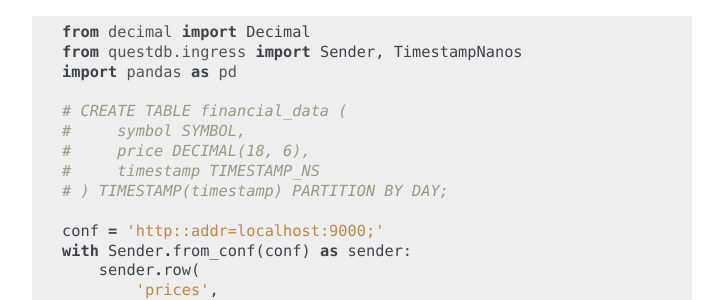
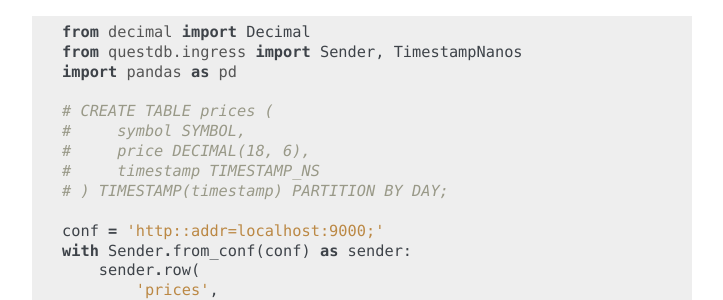
Before and after one commit to questdb/py-questdb-client, a Sphinx documentation site: the page built from docs/sender.rst, in a window 1280 px wide and 900 px high, scrolled down 3107 px. Shown: the part 158-458 px from the top of the window, without its empty margins (388-1111 px from the left). Built offline with Sphinx 7.4.7, drawn with Linux system fonts in a browser that asks for light colours.

Commit message:
fixed SQL for example

```diff
--- a/docs/sender.rst
+++ b/docs/sender.rst
@@ -172,7 +172,7 @@
     from questdb.ingress import Sender, TimestampNanos
     import pandas as pd
 
-    # CREATE TABLE financial_data (
+    # CREATE TABLE prices (
     #     symbol SYMBOL,
     #     price DECIMAL(18, 6),
     #     timestamp TIMESTAMP_NS
```
